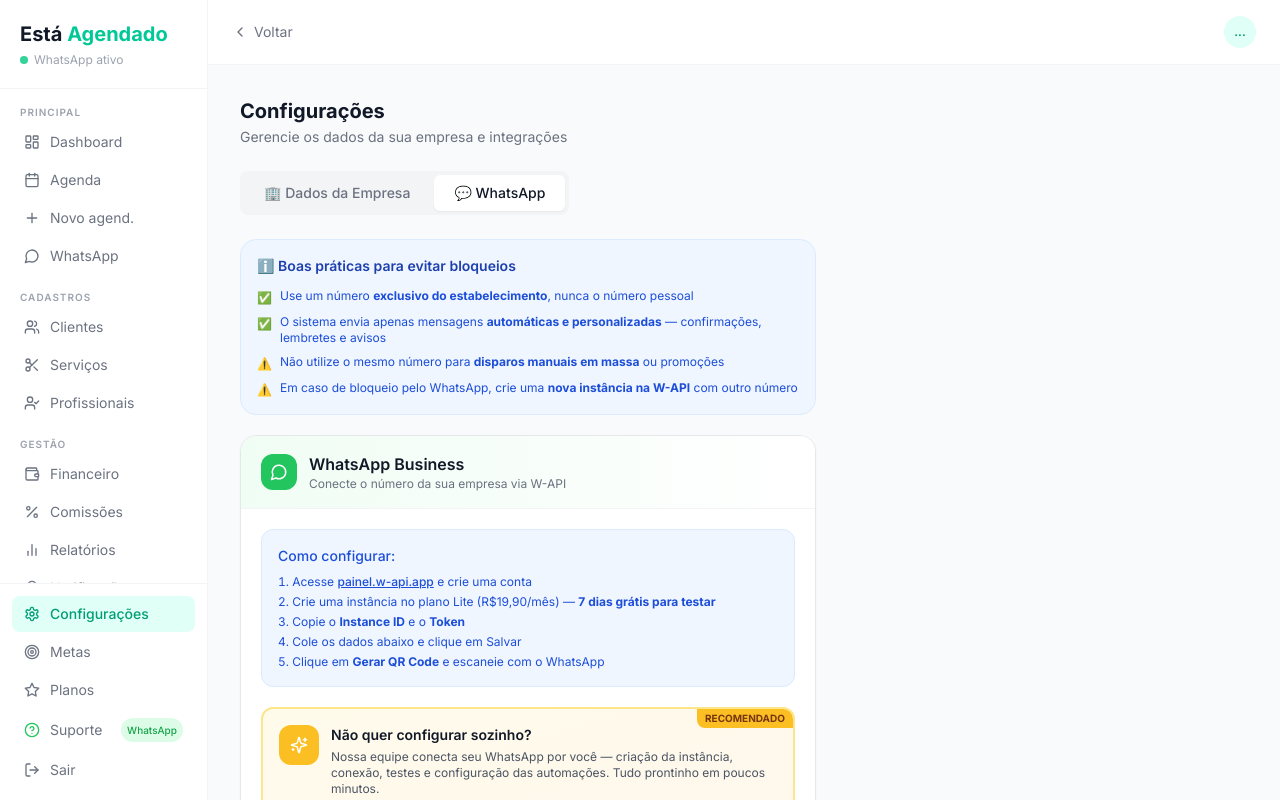
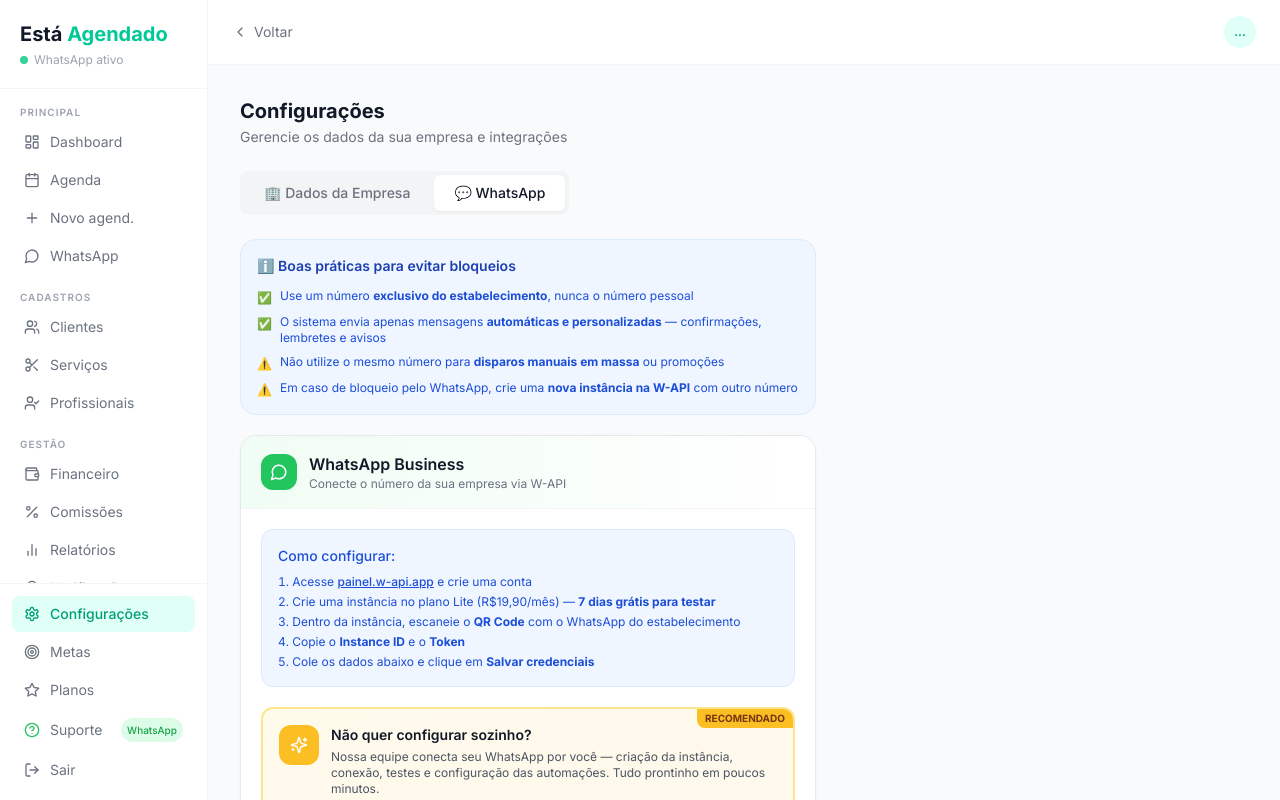
Before and after one commit to brunoeurodrop-rgb/agendai, a Next.js app: page /configuracoes in a window 1280 px wide. Both pictures are taken after a click on the button "💬 WhatsApp". Built offline with nearby package versions, Linux system fonts and the light colour scheme; no server answers.

Commit message:
fix configuracoes: mostrar bloco QR Code apenas quando conectado

```diff
--- a/src/app/configuracoes/page.tsx
+++ b/src/app/configuracoes/page.tsx
@@ -325,9 +325,9 @@
                   <ol className="space-y-1 text-xs list-decimal list-inside">
                     <li>Acesse <a href="https://painel.w-api.app" target="_blank" rel="noopener noreferrer" className="underline font-medium">painel.w-api.app</a> e crie uma conta</li>
                     <li>Crie uma instância no plano Lite (R$19,90/mês) — <strong>7 dias grátis para testar</strong></li>
+                    <li>Dentro da instância, escaneie o <strong>QR Code</strong> com o WhatsApp do estabelecimento</li>
                     <li>Copie o <strong>Instance ID</strong> e o <strong>Token</strong></li>
-                    <li>Cole os dados abaixo e clique em Salvar</li>
-                    <li>Clique em <strong>Gerar QR Code</strong> e escaneie com o WhatsApp</li>
+                    <li>Cole os dados abaixo e clique em <strong>Salvar credenciais</strong></li>
                   </ol>
                 </div>
 
@@ -378,7 +378,7 @@
               </div>
             </div>
 
-            {instanceId && token && status !== 'idle' && (
+            {instanceId && token && status === 'connected' && (
               <div className="bg-white rounded-2xl border border-gray-200 shadow-sm overflow-hidden">
                 <div className="px-5 py-4 border-b border-gray-100 bg-gradient-to-r from-brand-light to-white">
                   <div className="flex items-center gap-3">
```
